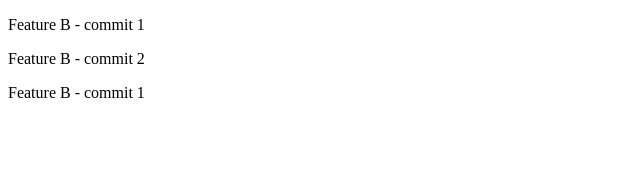
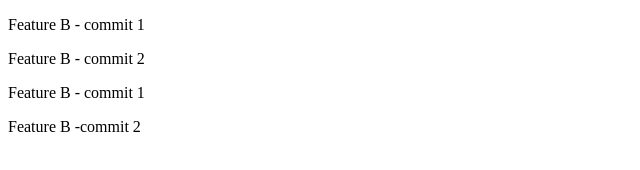
Before and after one commit to EddyMamba/site-collaboratif, a plain HTML site: page index.html in a window 1280 px wide. Shown: the whole page, without its empty margins (0-640 px from the left). Drawn offline with Linux system fonts and the light colour scheme.

Commit message:
feat: feat/b-commit_2

```diff
--- a/index.html
+++ b/index.html
@@ -7,3 +7,4 @@
 <p>Feature B - commit 1</p>
 <p>Feature B - commit 2 </p>
 <p>Feature B - commit 1</p>
+<p>Feature B -commit 2</p>
```
